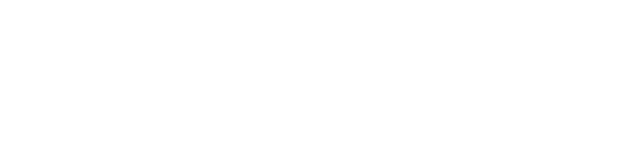
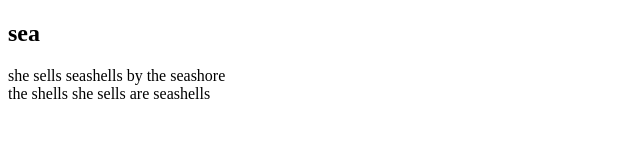
Before and after one commit to Strelnikovataisiia/nauka-gita-ws2-, a plain HTML site: page Documents/learning-git-2/index.html in a window 1280 px wide. Shown: the whole page, without its empty margins (0-640 px from the left). Drawn offline with Linux system fonts and the light colour scheme.

Commit message:
Add content

```diff
--- a/Documents/learning-git-2/index.html
+++ b/Documents/learning-git-2/index.html
@@ -4,7 +4,8 @@
         <title>learning_git_2</title>
     </head>
     <body>
-        <h2></h2>
-        <p></p>
+        <h2>sea</h2>
+        <p>she sells seashells by the seashore<br>the shells she sells are seashells
+        </p>
     </body>
 </html>
```
